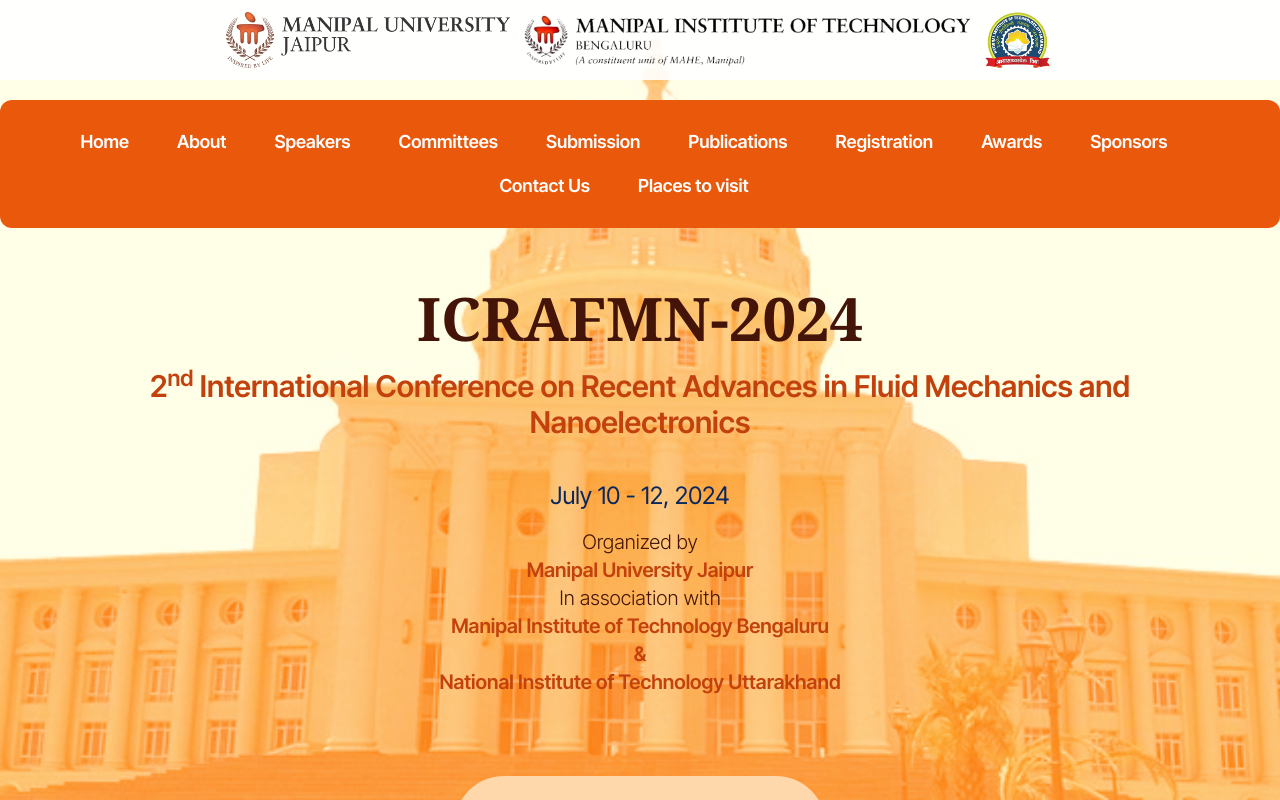
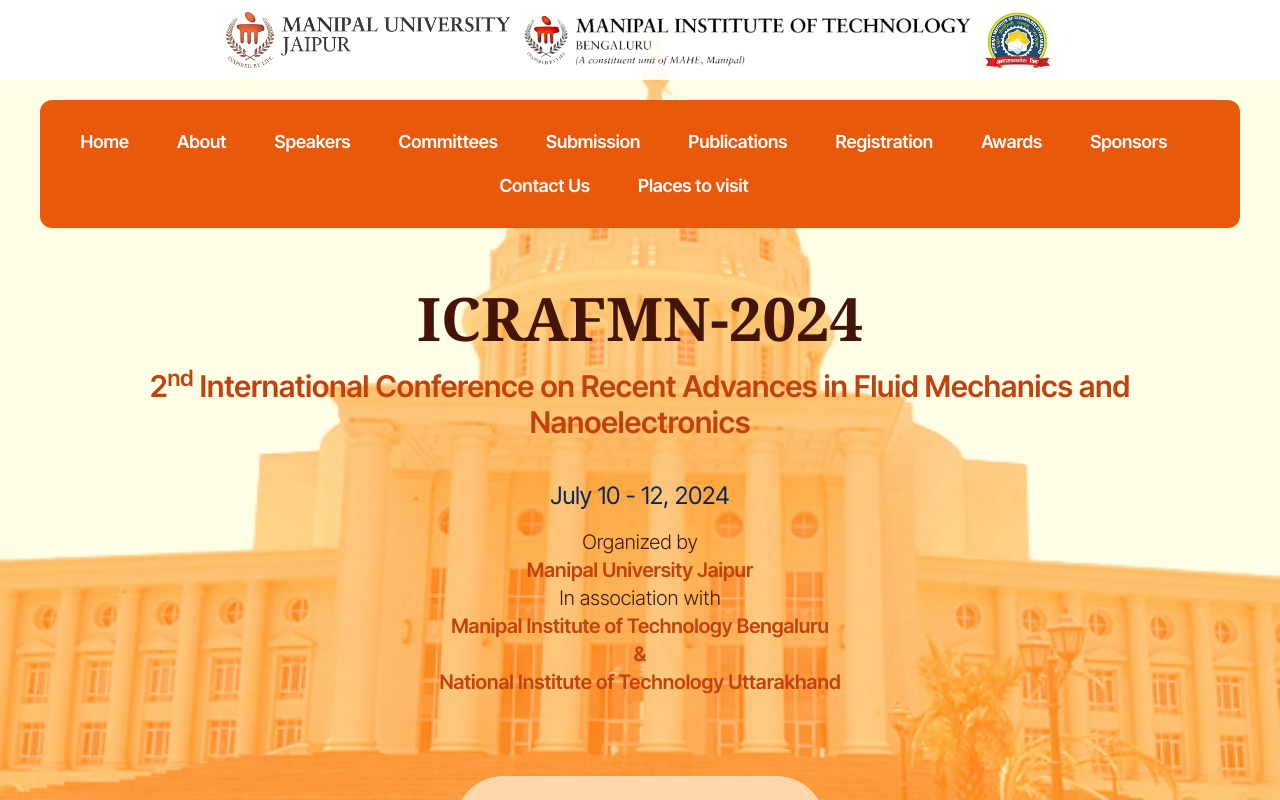
Before and after one commit to Chandan-CV/icrafmn24-site, a SvelteKit app: page / in a window 1280 px wide. Built offline with nearby package versions, Linux system fonts and the light colour scheme.

Commit message:
done bro

```diff
--- a/src/components/Navbar.svelte
+++ b/src/components/Navbar.svelte
@@ -2,7 +2,7 @@
 	var showMenu = false;
 </script>
 
-<header class="py-5 body-font">
+<header class="py-5 body-font mx-10">
 	<div
 		class="container mx-auto flex flex-wrap p-5 flex-col md:flex-row items-center justify-center bg-orange-600 font-InterTight text-white font-semibold rounded-xl"
 	>
--- a/src/routes/+layout.svelte
+++ b/src/routes/+layout.svelte
@@ -6,7 +6,7 @@
   import MUJBG from "../lib/images/MUJBG.jpeg";
   </script>
 
-  <body class="bg-orange-300 bg-blend-overlay overflow-x-hidden h-screen  bg-hero-pattern bg-cover">
+  <body class="bg-orange-300 bg-blend-overlay overflow-x-hidden h-screen  bg-hero-pattern bg-cover bg-center">
     <Header/>
     <Navbar/>
     <div class="min-h-screen">
```
